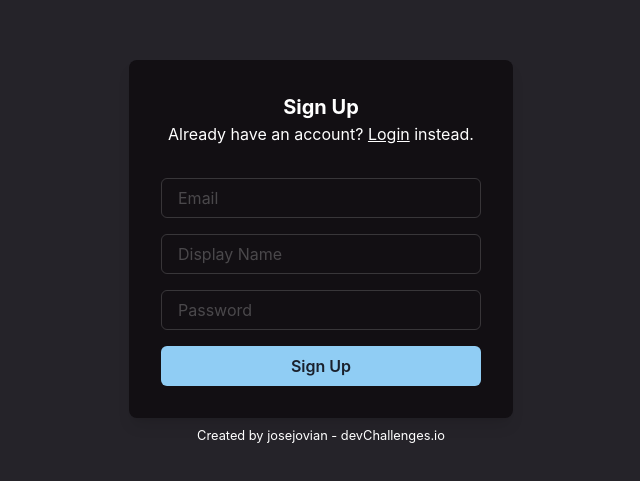
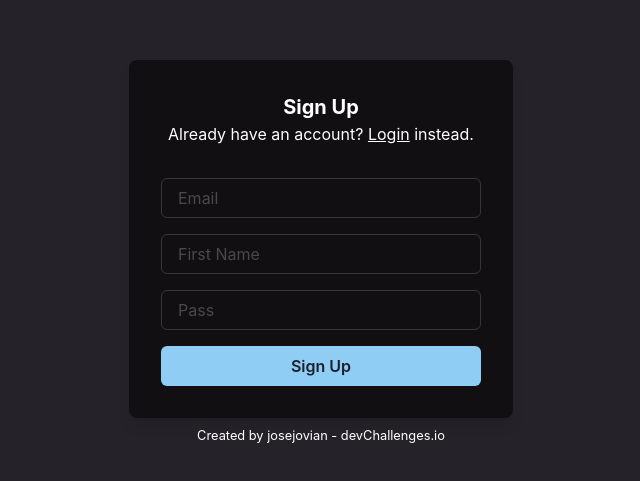
Before and after one commit to josejovian/disclone, a React (Create React App) app: page /register in a window 1280 px wide. Shown: the part 147-628 px from the top of the page, without its empty margins (319-959 px from the left). Built offline with nearby package versions, Linux system fonts and the light colour scheme; no server answers.

Commit message:
refactor: register/login forms

```diff
--- /dev/null
+++ b/src/components/Auth/AuthForm.js
@@ -0,0 +1,42 @@
+import { Button } from "@chakra-ui/react";
+import { Form, Formik } from "formik";
+import { useCallback } from "react";
+
+export const AuthForm = ({
+	initialValues,
+	validationSchema,
+	onSubmit,
+	children,
+	title,
+}) => {
+	const handleSubmitForm = useCallback(
+		async (values, actions) => {
+			onSubmit(values);
+			actions.setSubmitting(false);
+		},
+		[onSubmit]
+	);
+
+	return (
+		<Formik
+			initialValues={initialValues}
+			validationSchema={validationSchema}
+			onSubmit={handleSubmitForm}
+		>
+			{({ isSubmitting }) => (
+				<Form>
+					{children}
+					<Button
+						colorScheme="blue"
+						isLoading={isSubmitting}
+						type="submit"
+						width="100%"
+						marginTop="1rem"
+					>
+						{title}
+					</Button>
+				</Form>
+			)}
+		</Formik>
+	);
+};
--- /dev/null
+++ b/src/components/Auth/AuthLayout.js
@@ -0,0 +1,37 @@
+import { Box, Text } from "@chakra-ui/react";
+
+export const AuthLayout = ({ children }) => {
+	return (
+		<Box
+			position="fixed"
+			top="0"
+			left="0"
+			width="100vw"
+			height="100vh"
+			display="flex"
+			flexDirection="column"
+			justifyContent="center"
+			alignItems="center"
+		>
+			<Box
+				padding="2rem"
+				width="24rem"
+				bg="#120F13"
+				borderRadius="lg"
+				shadow="lg"
+			>
+				{children}
+			</Box>
+			<Text fontSize="0.8rem" marginTop="0.5rem">
+				Created by&nbsp;
+				<a href="https://github.com/josejovian" title="Jose Jovian">
+					josejovian
+				</a>
+				&nbsp;-&nbsp;
+				<a href="https://devchallenges.io/" title="Dev Challenges">
+					devChallenges.io
+				</a>
+			</Text>
+		</Box>
+	);
+};
--- /dev/null
+++ b/src/components/Auth/AuthLoginForm.js
@@ -0,0 +1,31 @@
+import * as Yup from "yup";
+import { FormInput } from "../Form/FormInput";
+import { AuthForm } from "./AuthForm";
+
+const LoginSchema = Yup.object().shape({
+	email: Yup.string().email("Invalid email!").required("Email is required!"),
+	name: Yup.string()
+		.min(4, "Name is too short!")
+		.max(50, "Name is too long!")
+		.required("Name is required!"),
+	password: Yup.string()
+		.min(8, "Password is too short!")
+		.max(100, "Password is too long!")
+		.required("Password is required!"),
+});
+
+export const AuthLoginForm = ({ onSubmit }) => {
+	const initialValues = { email: "", name: "", password: "" };
+
+	return (
+		<AuthForm
+			initialValues={initialValues}
+			onSubmit={onSubmit}
+			validationSchema={LoginSchema}
+			title="Login"
+		>
+			<FormInput name="email" display="Email" type="text" />
+			<FormInput name="password" display="Pass" type="password" />
+		</AuthForm>
+	);
+};
--- /dev/null
+++ b/src/components/Auth/AuthRegisterForm.js
@@ -0,0 +1,32 @@
+import * as Yup from "yup";
+import { FormInput } from "../Form/FormInput";
+import { AuthForm } from "./AuthForm";
+
+const RegisterSchema = Yup.object().shape({
+	email: Yup.string().email("Invalid email!").required("Email is required!"),
+	name: Yup.string()
+		.min(4, "Name is too short!")
+		.max(50, "Name is too long!")
+		.required("Name is required!"),
+	password: Yup.string()
+		.min(8, "Password is too short!")
+		.max(100, "Password is too long!")
+		.required("Password is required!"),
+});
+
+export const AuthRegisterForm = ({ onSubmit }) => {
+	const initialValues = { email: "", name: "", password: "" };
+
+	return (
+		<AuthForm
+			initialValues={initialValues}
+			onSubmit={onSubmit}
+			validationSchema={RegisterSchema}
+			title="Sign Up"
+		>
+			<FormInput name="email" display="Email" type="text" />
+			<FormInput name="name" display="First Name" type="text" />
+			<FormInput name="password" display="Pass" type="password" />
+		</AuthForm>
+	);
+};
--- /dev/null
+++ b/src/components/Auth/index.js
@@ -0,0 +1,4 @@
+export * from "./AuthLayout";
+export * from "./AuthForm";
+export * from "./AuthRegisterForm";
+export * from "./AuthLoginForm";
--- /dev/null
+++ b/src/components/Form/FormInput.js
@@ -0,0 +1,51 @@
+import {
+	FormControl,
+	FormErrorMessage,
+	Input,
+	Textarea,
+} from "@chakra-ui/react";
+import { Field } from "formik";
+import { useCallback } from "react";
+
+export const FormInput = ({ name, display, type }) => {
+	const renderInput = useCallback(
+		(field) =>
+			type === "textarea" ? (
+				<Textarea
+					{...field}
+					id={name}
+					placeholder={display}
+					autoComplete="off"
+					size="md"
+					maxHeight="10rem"
+					color="white"
+					isRequired
+				/>
+			) : (
+				<Input
+					{...field}
+					id={name}
+					type={type}
+					placeholder={display}
+					autoComplete="off"
+					color="white"
+					isRequired
+				/>
+			),
+		[display, name, type]
+	);
+
+	return (
+		<Field name={name}>
+			{({ field, form }) => (
+				<FormControl
+					marginTop="1rem"
+					isInvalid={form.errors[name] && form.touched[name]}
+				>
+					{renderInput(field)}
+					<FormErrorMessage>{form.errors[name]}</FormErrorMessage>
+				</FormControl>
+			)}
+		</Field>
+	);
+};
--- /dev/null
+++ b/src/components/Form/index.js
@@ -0,0 +1 @@
+export * from "./FormInput";
--- /dev/null
+++ b/src/components/index.js
@@ -0,0 +1,2 @@
+export * from "./Auth";
+export * from "./Form";
--- a/src/pages/Login.js
+++ b/src/pages/Login.js
@@ -1,37 +1,23 @@
-/* -------------------------------------------------------------------------- */
-/*                                   Imports                                  */
-/* -------------------------------------------------------------------------- */
-
 import { Text, useToast } from "@chakra-ui/react";
-
-import React from "react";
+import { useCallback, useMemo, useRef } from "react";
+import { connect } from "react-redux";
+import { Link, useNavigate } from "react-router-dom";
+import { signInWithEmailAndPassword } from "firebase/auth";
 import {
 	mapStateToProps,
 	mapDispatchToProps,
-} from "../utility/Redux";
-import { connect } from "react-redux";
-import { Link, useNavigate } from "react-router-dom";
+	showToast,
+	showErrorToast,
+} from "../utility";
+import { AuthLayout, AuthLoginForm } from "../components";
 
-import AuthenticationForm, {
-	AuthenticationLayout,
-} from "../components/AuthenticationForm";
-
-import {
-	signInWithEmailAndPassword,
-} from "firebase/auth";
-
-import { showToast, showErrorToast } from "../utility/ShowToast";
-
-/* -------------------------------------------------------------------------- */
-/*                                 Login form                                 */
-/* -------------------------------------------------------------------------- */
-
-const Login = ({ auth, db, login }) => {
+const Login = ({ auth, login }) => {
 	const toast = useToast();
-	const toastIdRef = React.useRef();
+	const toastIdRef = useRef();
 	const history = useNavigate();
 
-	async function loginAccount(data) {
+	const handleLoginAccount = useCallback(
+		async (data) => {
 			let result = null;
 
 			await signInWithEmailAndPassword(auth, data.email, data.password)
@@ -56,10 +42,13 @@ const Login = ({ auth, db, login }) => {
 					}
 				});
 			return result;
-	}
+		},
+		[auth, history, login, toast]
+	);
 
-	return (
-		<AuthenticationLayout>
+	const renderAuthHeader = useMemo(
+		() => (
+			<>
 				<Text
 					fontSize="xl"
 					fontWeight="bold"
@@ -80,11 +69,16 @@ const Login = ({ auth, db, login }) => {
 					</Link>{" "}
 					instead.
 				</Text>
-			<AuthenticationForm
-				actionName="Login"
-				actionFunction={loginAccount}
-			/>
-		</AuthenticationLayout>
+			</>
+		),
+		[]
+	);
+
+	return (
+		<AuthLayout>
+			{renderAuthHeader}
+			<AuthLoginForm title="Login" onSubmit={handleLoginAccount} />
+		</AuthLayout>
 	);
 };
 
--- a/src/pages/Register.js
+++ b/src/pages/Register.js
@@ -1,55 +1,32 @@
-/* -------------------------------------------------------------------------- */
-/*                                   Imports                                  */
-/* -------------------------------------------------------------------------- */
-
 import { Text, useToast } from "@chakra-ui/react";
-
-import React from "react";
-import {
-	mapStateToProps,
-	mapDispatchToProps,
-} from "../utility/Redux";
+import { useRef, useCallback, useMemo } from "react";
 import { connect } from "react-redux";
 import { Link, useNavigate } from "react-router-dom";
-
-import AuthenticationForm, {
-	AuthenticationLayout,
-} from "../components/AuthenticationForm";
-
-import { writeData } from "../utility/Firebase";
-import {
-	createUserWithEmailAndPassword,
-} from "firebase/auth";
-
+import { createUserWithEmailAndPassword } from "firebase/auth";
 import { showToast, showErrorToast } from "../utility/ShowToast";
-
-/* -------------------------------------------------------------------------- */
-/*                                Register form                               */
-/* -------------------------------------------------------------------------- */
+import { mapStateToProps, mapDispatchToProps, writeData } from "../utility";
+import { AuthLayout, AuthRegisterForm } from "../components";
 
 const Register = ({ auth, db, login }) => {
 	const toast = useToast();
-	const toastIdRef = React.useRef();
+	const toastIdRef = useRef();
 	const history = useNavigate();
 
-	async function registerAccount(data) {
-		let result = null;
-		await createUserWithEmailAndPassword(auth, data.email, data.password)
-			.then((cred) => {
+	const onGetCredentials = useCallback(
+		(data, cred) => {
 			const userData = {
 				name: data.name,
-					role: 'member',
+				role: "member",
 				isMuted: false,
 			};
 			writeData(db, `user/${cred.user.uid}`, userData);
 			login(userData, cred.user.uid);
-			})
-			.catch((error) => {
-				result = error;
+		},
+		[db, login]
+	);
 
-				showErrorToast(toast, toastIdRef);
-			})
-			.then(() => {
+	const onSuccess = useCallback(
+		(result) => {
 			if (result === null) {
 				login(true);
 				history("/");
@@ -63,12 +40,37 @@ const Register = ({ auth, db, login }) => {
 					true
 				);
 			}
+		},
+		[history, login, toast]
+	);
+
+	const handleRegisterAccount = useCallback(
+		async (data) => {
+			let result = null;
+
+			await createUserWithEmailAndPassword(
+				auth,
+				data.email,
+				data.password
+			)
+				.then((cred) => {
+					onGetCredentials(data, cred);
+				})
+				.catch((error) => {
+					result = error;
+					showErrorToast(toast, toastIdRef);
+				})
+				.then(() => {
+					onSuccess(result);
 				});
 			return result;
-	}
+		},
+		[auth, onSuccess, onGetCredentials, toast]
+	);
 
-	return (
-		<AuthenticationLayout>
+	const renderAuthHeader = useMemo(
+		() => (
+			<>
 				<Text
 					fontSize="xl"
 					fontWeight="bold"
@@ -89,11 +91,16 @@ const Register = ({ auth, db, login }) => {
 					</Link>{" "}
 					instead.
 				</Text>
-			<AuthenticationForm
-				actionName="Sign Up"
-				actionFunction={registerAccount}
-			/>
-		</AuthenticationLayout>
+			</>
+		),
+		[]
+	);
+
+	return (
+		<AuthLayout>
+			{renderAuthHeader}
+			<AuthRegisterForm onSubmit={handleRegisterAccount} />
+		</AuthLayout>
 	);
 };
 
--- /dev/null
+++ b/src/utility/index.js
@@ -0,0 +1,5 @@
+export * from "./Firebase";
+export * from "./Initials";
+export * from "./Redux";
+export * from "./ShowToast";
+export * from "./Validation";
```
Lines whose indentation alone changed are shown as unchanged.
